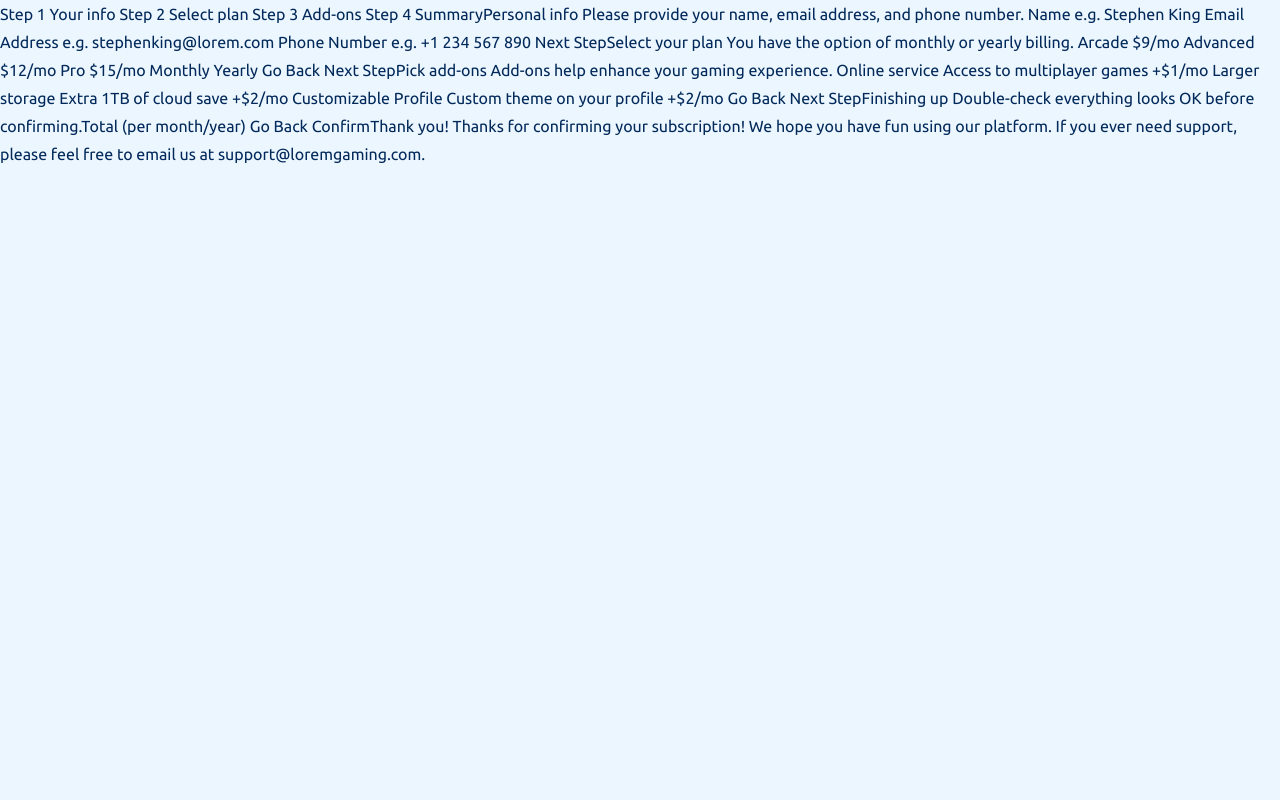
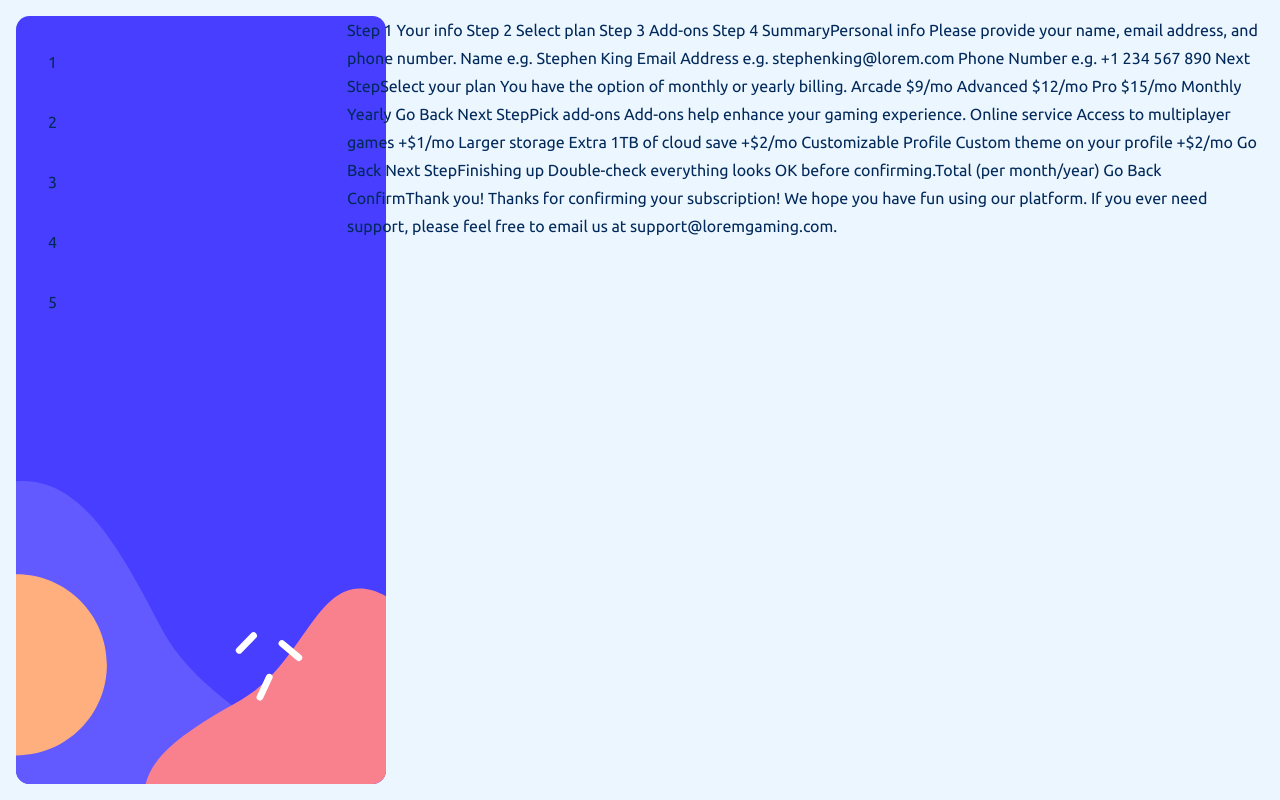
Before and after one commit to Fasunle/multi-step-form-challenge, a React (Vite) app: page / in a window 1280 px wide. Built offline with nearby package versions, Linux system fonts and the light colour scheme.

Commit message:
feat: multi step page layout

```diff
--- a/src/App.tsx
+++ b/src/App.tsx
@@ -2,7 +2,30 @@ import React from 'react';
 
 const App = () => {
   return (
-    <main>
+    <div>
+      <div className='hero'>
+        <picture>
+          <source
+            media='(min-width: 45em)'
+            srcSet='/images/bg-sidebar-desktop.svg'
+          />
+          <img src='/images/bg-sidebar-mobile.svg' alt='Hero' />
+        </picture>
+      </div>
+
+      <header>
+        <nav className='nav'>
+          <ul className='nav__items' role='list'>
+            <li>1</li>
+            <li>2</li>
+            <li>3</li>
+            <li>4</li>
+            <li>5</li>
+          </ul>
+        </nav>
+      </header>
+
+      <main className='content'>
         {/* Sidebar start  */}
         Step 1 Your info Step 2 Select plan Step 3 Add-ons Step 4 Summary
         {/* Sidebar end  */}
@@ -12,14 +35,14 @@ const App = () => {
         Number e.g. +1 234 567 890 Next Step
         {/* Step 1 end  */}
         {/* Step 2 start  */}
-      Select your plan You have the option of monthly or yearly billing. Arcade
-      $9/mo Advanced $12/mo Pro $15/mo Monthly Yearly Go Back Next Step
+        Select your plan You have the option of monthly or yearly billing.
+        Arcade $9/mo Advanced $12/mo Pro $15/mo Monthly Yearly Go Back Next Step
         {/* Step 2 end  */}
         {/* Step 3 start  */}
         Pick add-ons Add-ons help enhance your gaming experience. Online service
-      Access to multiplayer games +$1/mo Larger storage Extra 1TB of cloud save
-      +$2/mo Customizable Profile Custom theme on your profile +$2/mo Go Back
-      Next Step
+        Access to multiplayer games +$1/mo Larger storage Extra 1TB of cloud
+        save +$2/mo Customizable Profile Custom theme on your profile +$2/mo Go
+        Back Next Step
         {/* Step 3 end  */}
         {/* Step 4 start  */}
         Finishing up Double-check everything looks OK before confirming.
@@ -28,10 +51,11 @@ const App = () => {
         {/* Step 4 end  */}
         {/* Step 5 start */}
         Thank you! Thanks for confirming your subscription! We hope you have fun
-      using our platform. If you ever need support, please feel free to email us
-      at support@loremgaming.com.
+        using our platform. If you ever need support, please feel free to email
+        us at support@loremgaming.com.
         {/* Step 5 end  */}
       </main>
+    </div>
   );
 };
 
--- a/src/styles/layout/_sidebar.scss
+++ b/src/styles/layout/_sidebar.scss
@@ -0,0 +1,52 @@
+@use '../abstracts/variables' as *;
+@use '../abstracts/mixins' as *;
+// hero layout
+.hero {
+  img {
+    max-height: 15.0625rem;
+  }
+  @include tablet-up {
+    position: absolute;
+    left: 1rem;
+    top: 1rem;
+    bottom: 1rem;
+    z-index: -10;
+
+    img {
+      height: calc(100vh - 2rem);
+      max-height: unset;
+    }
+  }
+}
+
+.nav {
+  // positioning
+  position: absolute;
+  top: 1rem;
+  left: 0;
+  right: 0;
+
+  // layout
+  .nav__items {
+    display: flex;
+    justify-content: center;
+    gap: 2rem;
+    padding: 0;
+    padding-left: 1em;
+  }
+
+  padding-inline: 1em;
+
+  @include tablet-up {
+    top: 1rem;
+    left: 1rem;
+    bottom: 1rem;
+    max-width: 19.6875rem;
+
+    // layout
+    .nav__items {
+      flex-direction: column;
+      margin-top: 2em;
+    }
+  }
+}
--- a/src/styles/pages/_home.scss
+++ b/src/styles/pages/_home.scss
@@ -1,2 +1,18 @@
 @use '../abstracts/variables' as *;
 @use '../abstracts/mixins' as *;
+
+.content {
+  top: 4.5rem;
+  position: absolute;
+  max-width: 25.9375rem;
+  padding-inline: 1em;
+
+  @include tablet-up {
+    top: unset;
+    position: static;
+    margin: 1em;
+    margin-left: 21.6875rem;
+    max-width: unset;
+    padding: 0;
+  }
+}
```
Lines whose indentation alone changed are shown as unchanged.
